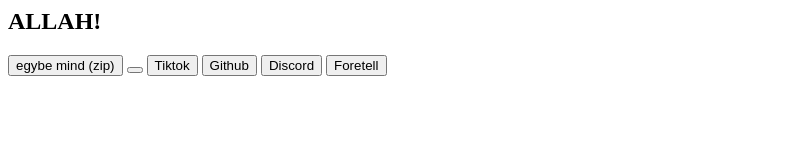
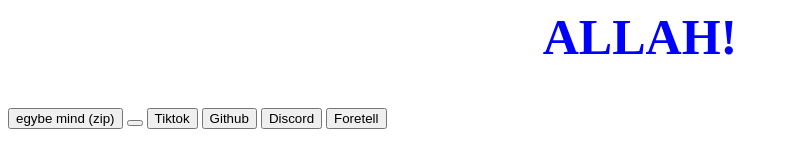
Before and after one commit to 000o000accheretoo/tryingthis, a plain HTML site: page mods.html in a window 1280 px wide. Shown: the whole page, without its empty margins (0-788 px from the left). Drawn offline with Linux system fonts and the light colour scheme.

Commit message:
Update mods.html

```diff
--- a/mods.html
+++ b/mods.html
@@ -3,12 +3,13 @@
         <title>Download Mods</title>
 
         <style>
-            .h2 {
+            h2 {
                 text-align: center;
-                size: 100;
+                font-size: 50px;
                 color: blue;
             }
         </style>
+
     </head>
 
 
```
